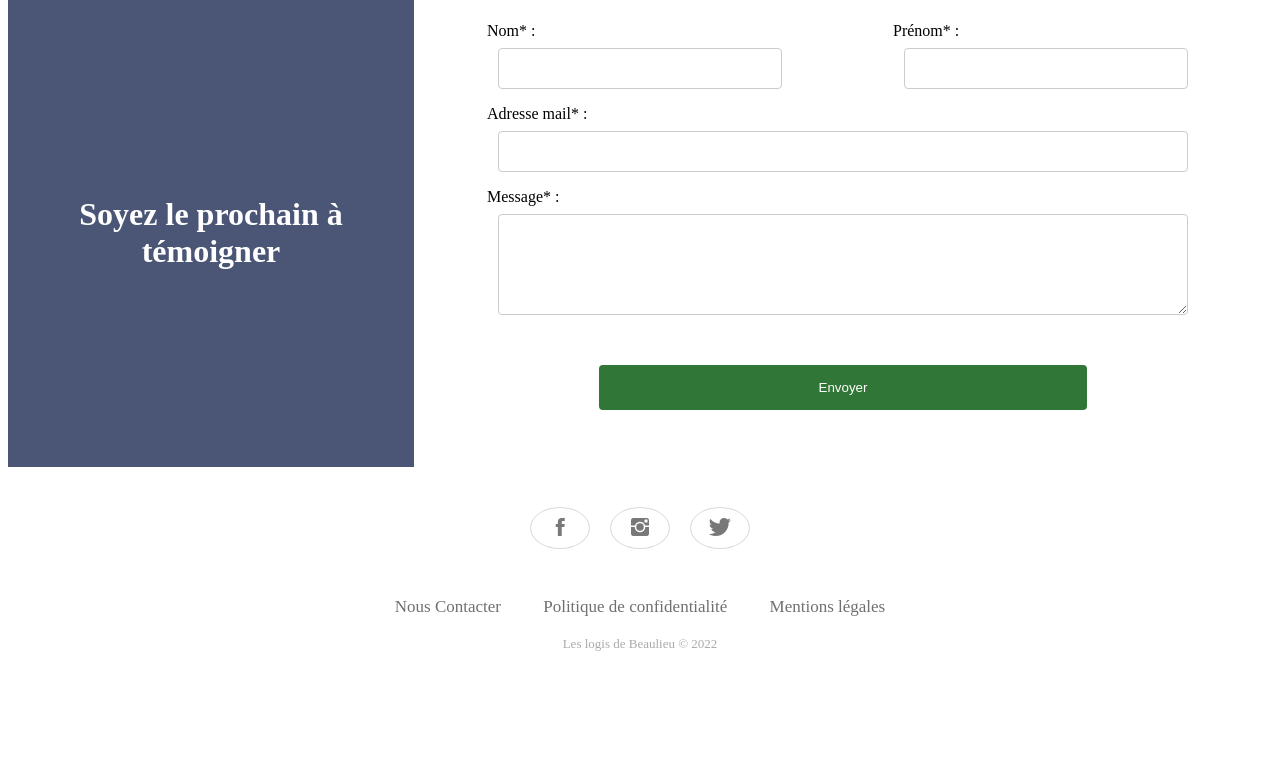
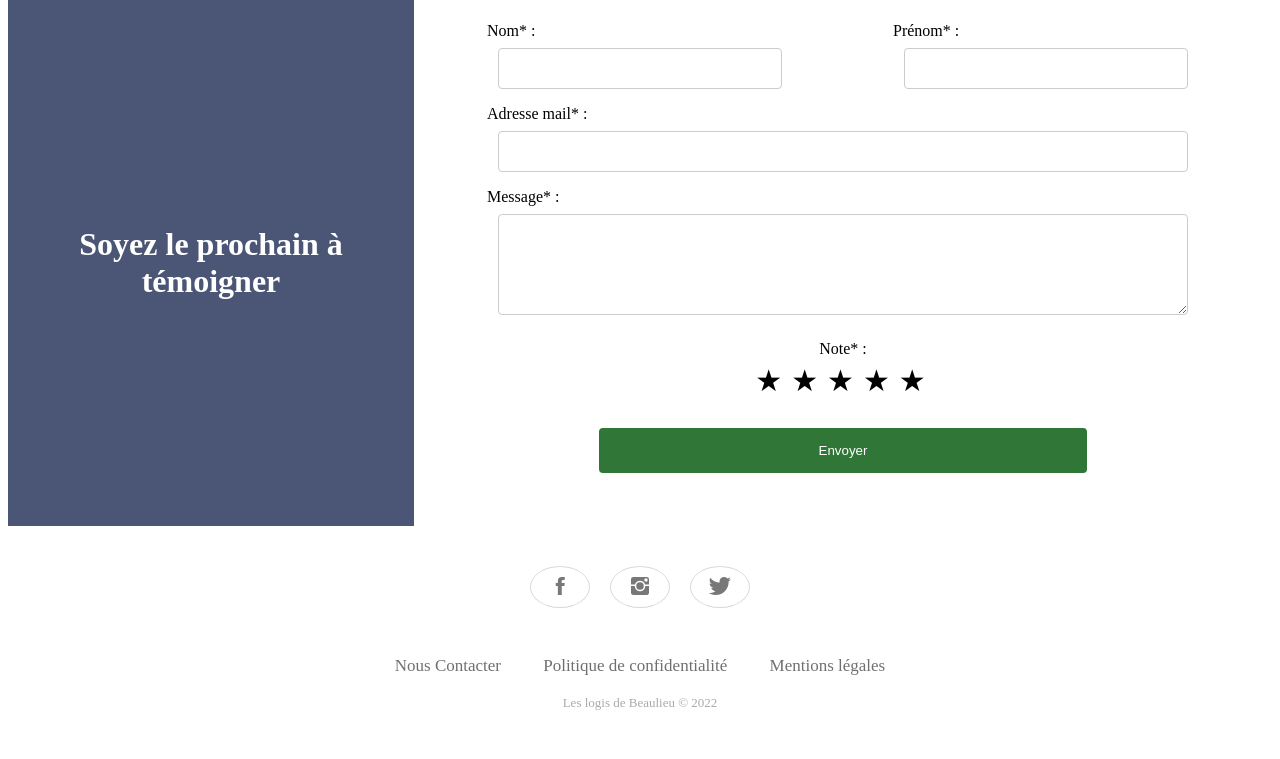
Before and after one commit to PILG11/S7-PILG11, a PHP site: page /avis.php in a window 1280 px wide. Shown: the part 370-1129 px from the top of the page. Before the commit the page ends 1021 px from the top, so only its background shows below. Run offline with PHP 8.4, Linux system fonts and the light colour scheme.

Commit message:
PILG11-33 comment#création notation par étoiles

```diff
--- a/Website/css/style.css
+++ b/Website/css/style.css
@@ -30,7 +30,7 @@ body {
     margin-bottom: 5px;
 }
 
-.formulaire{
+.formulaire {
     display: flex;
     justify-content: center;
     align-items: center;
@@ -38,14 +38,13 @@ body {
     background-color: #4b5676;
 }
 
-.titreForm{
+.titreForm {
     width: 50%;
     text-align: center;
 }
 
-.titreForm h1{
+.titreForm h1 {
     color: white
-
 }
 
 form {
@@ -96,6 +95,30 @@ input[type="submit"]:hover {
     background-color: #45a049;
 }
 
+.notationEtoiles{
+    display: inline-block;
+    justify-content: center;
+    background: white;
+}
+
+.notationEtoiles div{
+    cursor: pointer;
+    display: inline-block;
+    text-align: center;
+    margin-right: 5px;
+}
+
+.notationEtoiles div:after{
+    content:"\002605";
+    color: black;
+    font-size: 30px;
+}
+
+.notationEtoiles div:hover::after{
+    content:"\002605";
+    color: green;
+}
+
 .type {
     margin: 5%;
     border: 1px solid rgb(183, 183, 183);
--- a/Website/pages/avis.php
+++ b/Website/pages/avis.php
@@ -68,6 +68,24 @@
           <label class="titreInput" for="message">Message* :</label>
           <textarea id="message" name="message" rows="5" cols="30" style="width: 85%"></textarea>
         </div>
+        <div style="margin-top: 5px">Note* :</div>
+        <div style="margin-top: 5px;">
+          <span class="notationEtoiles">
+            <div></div>
+            <span class="notationEtoiles">
+              <div></div>
+              <span class="notationEtoiles">
+                <div></div>
+                <span class="notationEtoiles">
+                  <div></div>
+                  <span class="notationEtoiles">
+                    <div></div>
+                  </span>
+                </span>
+              </span>
+            </span>
+          </span>
+        </div>
         <input type="submit" value="Envoyer" style="margin-top: 30px;">
     </form>
   </div>
```
